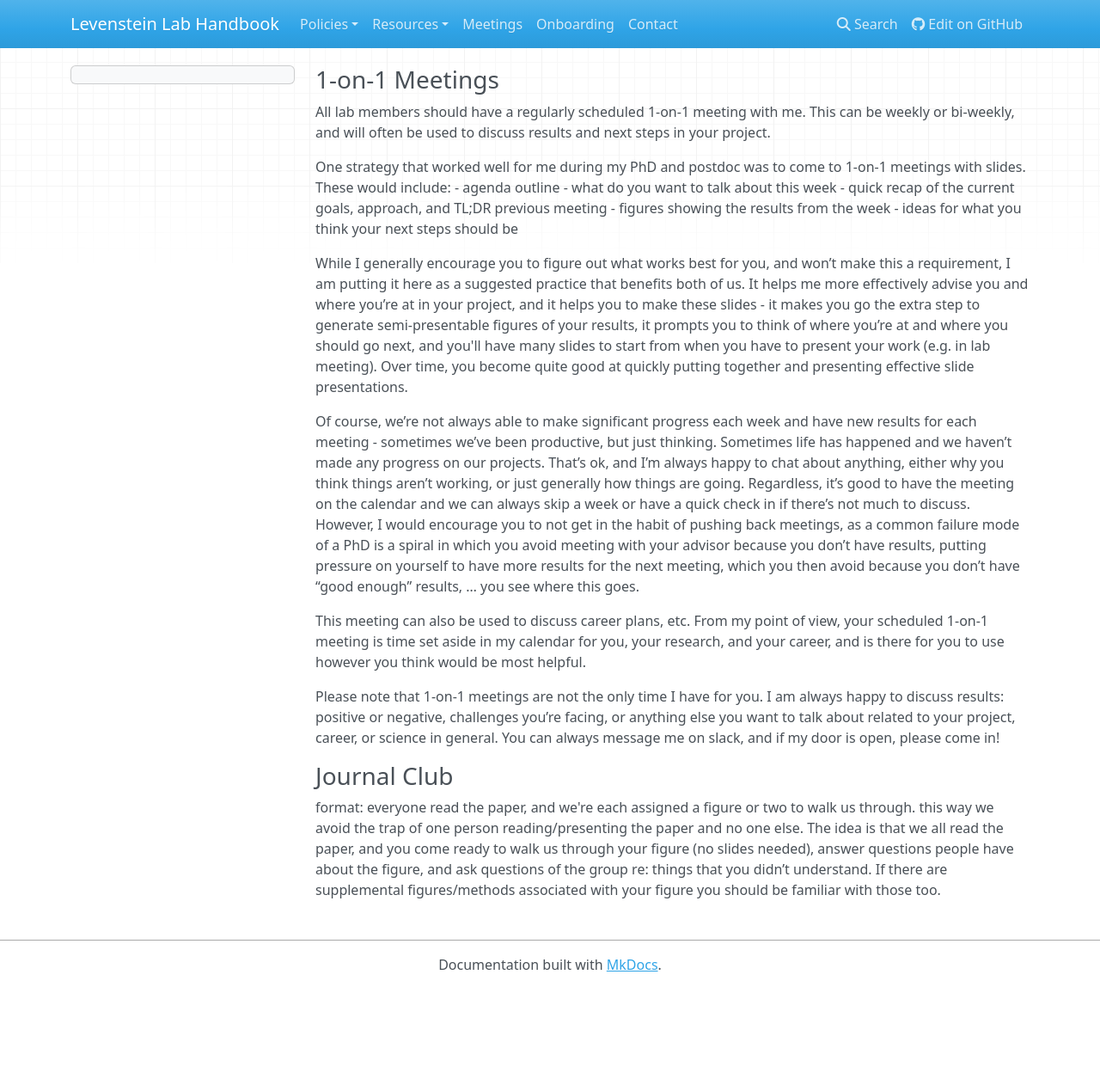
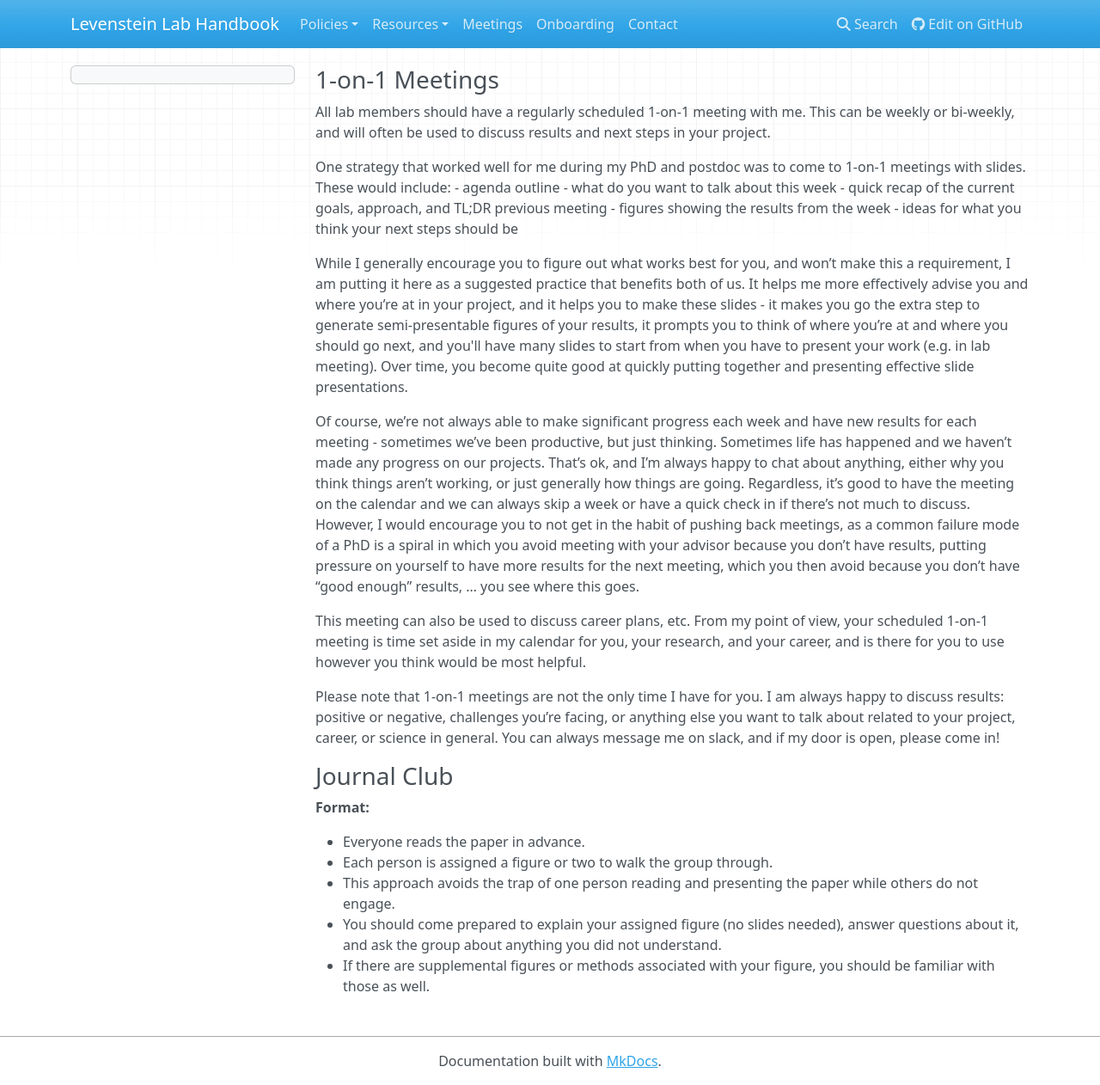
Before and after one commit to LevensteinLab/Lab-Handbook, an MkDocs documentation site: the page built from docs/Policies/meetings.md, in a window 1280 px wide and 1262 px high. Shown: the whole window at 86% size. Built offline with MkDocs 1.6.1, drawn with Linux system fonts in a browser that asks for light colours; nearby versions of some CDN libraries.

Commit message:
Update docs/Policies/meetings.md
Co-authored-by: Copilot <175728472+Copilot@users.noreply.github.com>

```diff
--- a/docs/Policies/meetings.md
+++ b/docs/Policies/meetings.md
@@ -38,4 +38,10 @@ You can always message me on slack, and if my door is open, please come in!
 
 ### Journal Club
 
-format: everyone read the paper, and we're each assigned a figure or two to walk us through. this way we avoid the trap of one person reading/presenting the paper and no one else. The idea is that we all read the paper, and you come ready to walk us through your figure (no slides needed), answer questions people have about the figure, and ask questions of the group re: things that you didn’t understand. If there are supplemental figures/methods associated with your figure you should be familiar with those too.
+**Format:**
+
+- Everyone reads the paper in advance.
+- Each person is assigned a figure or two to walk the group through.
+- This approach avoids the trap of one person reading and presenting the paper while others do not engage.
+- You should come prepared to explain your assigned figure (no slides needed), answer questions about it, and ask the group about anything you did not understand.
+- If there are supplemental figures or methods associated with your figure, you should be familiar with those as well.
```
